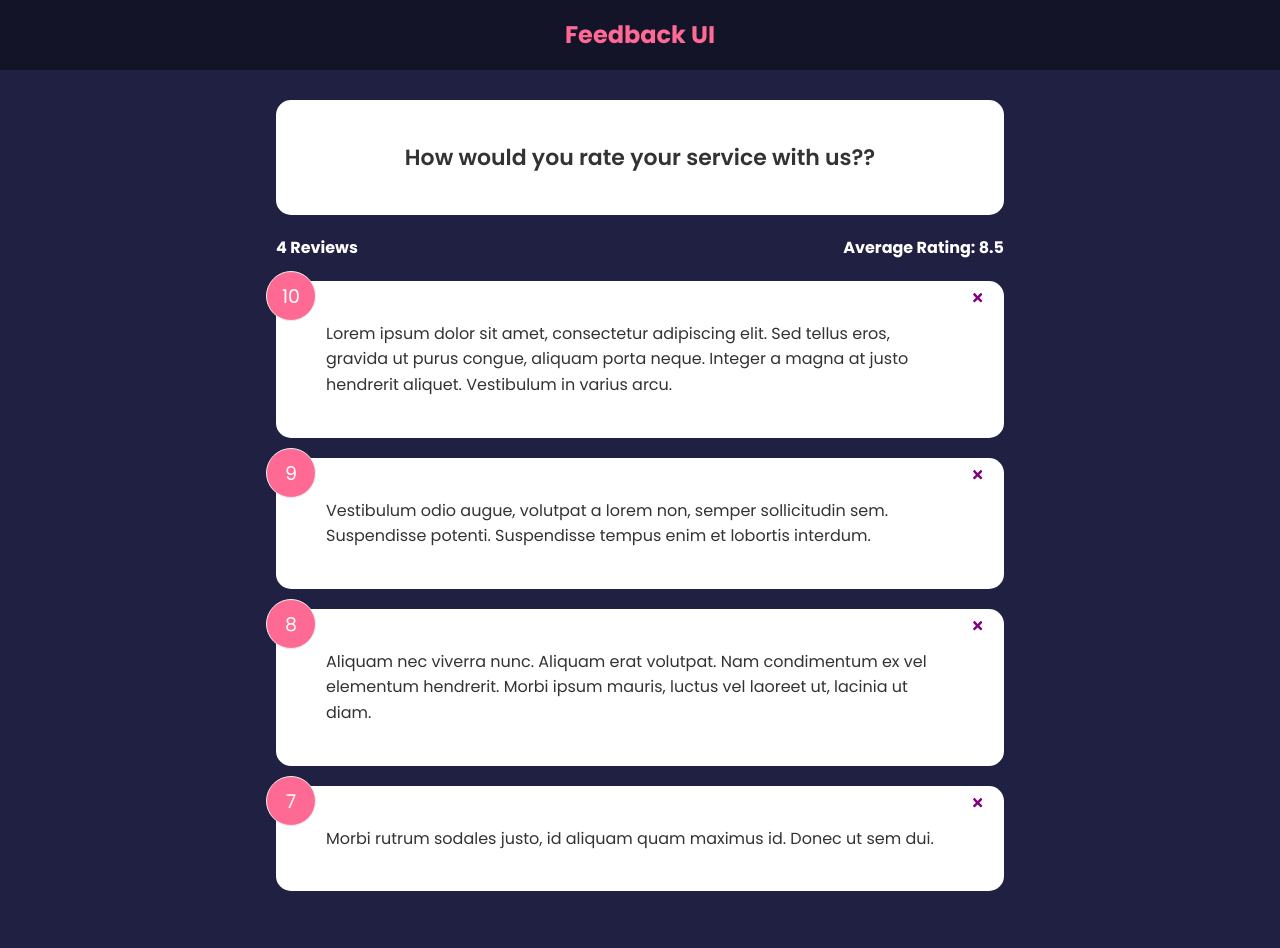
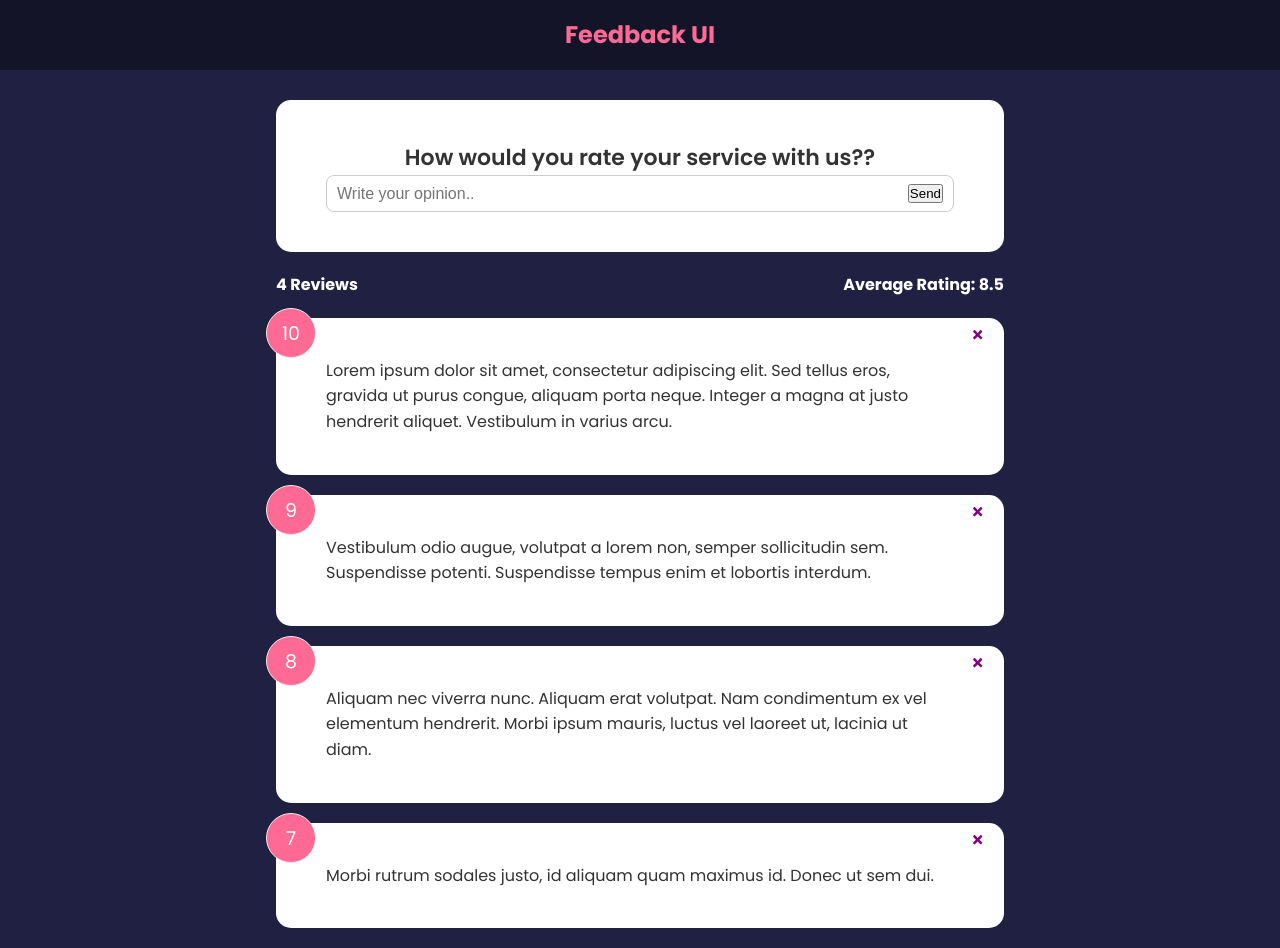
Before and after one commit to bogdanS21/FeedbackApp, a React (Create React App) app: page / in a window 1280 px wide. Before the commit the page ends 911 px from the top, so only its background shows below. Built offline with nearby package versions, Linux system fonts and the light colour scheme.

Commit message:
Setting Form, input and button in FeedbackForm

```diff
--- a/src/components/FeedbackForm.js
+++ b/src/components/FeedbackForm.js
@@ -1,13 +1,26 @@
 import React from 'react'
+import { useState } from 'react'
 import Card from './shared/Card'
 
 export default function FeedbackForm() {
+    const [text,setText] = useState('');
+    const handleTextChange = (e)=>{
+        setText(e.target.value)
+    }
   return (
       <div>
             <Card>
                 <form>
                     <h2>How would you rate your service with us??</h2>
                     {/* {todo-rating select component} */}
+                    <div className='input-group'>
+                        <input onChange={handleTextChange}
+                        type='text'
+                        placeholder='Write your opinion..'
+                        value={text}
+                        />
+                        <button type='submit'> Send</button>
+                    </div>
                 </form>
             </Card>
       </div>
```
